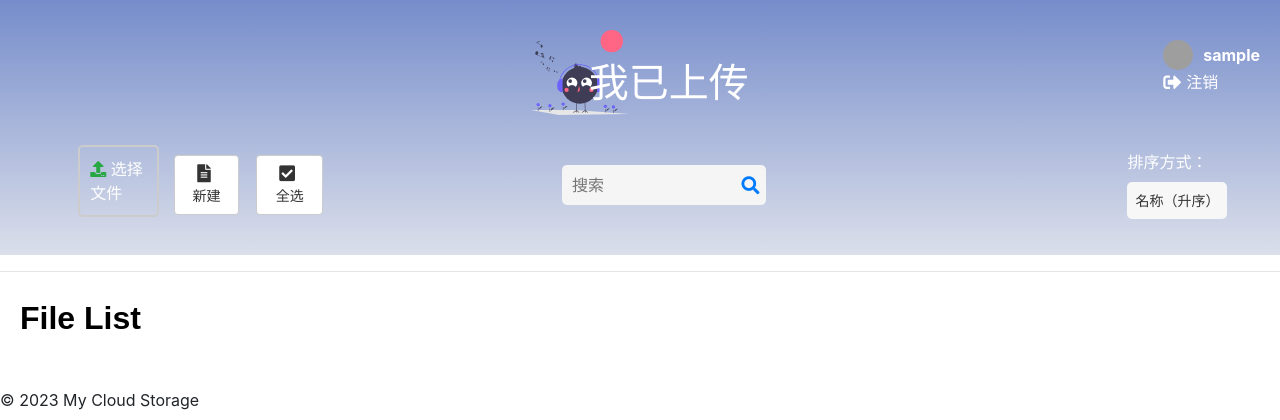
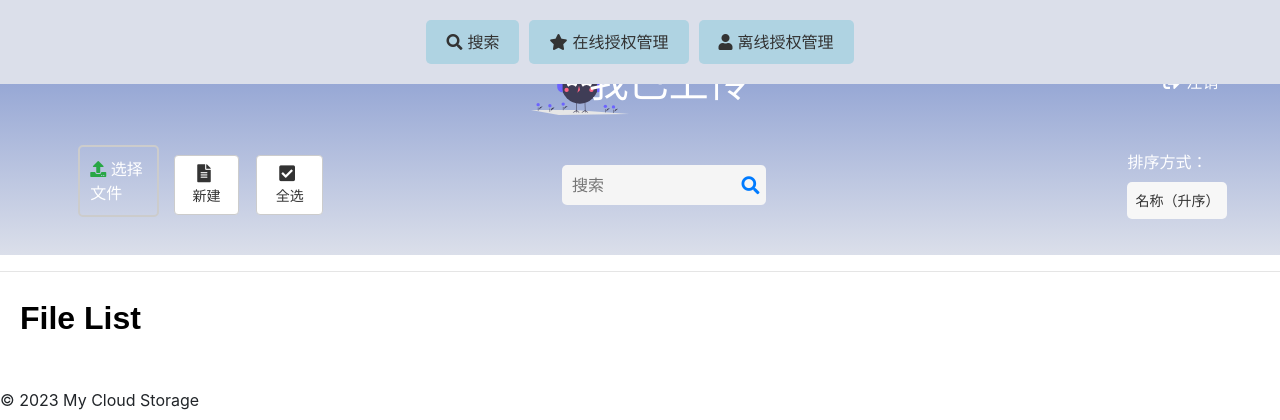
Before and after one commit to kawaiinonian/wbn-searchable-encryption, a Django app: page /upload/ in a window 1280 px wide. Shown: the top 420 px of the page. Run offline with Django 4.2, Linux system fonts and the light colour scheme; the visitor is signed in with stand-in values (Sample User, id 1); data that the repository does not hold is empty; parts of the project's set-up code (start-up, migrations or seed data) failed here and were passed over; some libraries are stand-ins or nearby versions; grey boxes are pictures that could not be loaded.

Commit message:
add, delete, onlineauth, offlineauth, search

```diff
--- a/project/shell/client/mycloud/views.py
+++ b/project/shell/client/mycloud/views.py
@@ -142,6 +142,7 @@ def search(request):
 
         try:
             user_aid = models.Aid.objects.get(user=user)
+            aid = user_aid.aid
         except:
             aid = None
 
@@ -169,10 +170,12 @@ def search(request):
         print(documents)
 
         response['documents'] = documents
-        response['error'] = '1'
-        if res['data'] == 'SUCCESS':
-            response['error'] = '0'
-        response['msg'] = res['data']
+        response['error'] = '0'
+        if res['data'][:5] == 'Error':
+            response['error'] = '1'
+            response['msg'] = res['data']
+
+        print(response)
 
         return JsonResponse(response)
 
@@ -310,15 +313,19 @@ def offline_auth(request):
         fun = 'OFFLINE'
         user = request.user
 
-        user_aid = models.Aid.objects.get(user=user)
-        if user_aid in None:
-            return JsonResponse({'msg': '你还未被授权其他文件，无法分发授权', 'error': '1'})
-        aida = user_aid.aid
+        try:
+            user_aid = models.Aid.objects.get(user=user)
+            aida = user_aid.aid
+        except:
+            aida = None
+
         username = user.username
         documents = request.POST.get('documents')
+        documents = documents.split( )
         # doc = [bytes(username).ljust(LAMBDA) + d.ljust(LAMBDA) for d in documents]
-        doc = [bytes(username.encode()).ljust(LAMBDA) + bytes(documents.encode()).ljust(LAMBDA)]
-        ub = get_key_from_bytes(bytes(tar_name))
+        doc = [bytes(documents[0].encode()).ljust(LAMBDA) + bytes(documents[1].encode()).ljust(LAMBDA)]
+        print(doc)
+        ub = get_key_from_bytes(bytes(tar_name.encode()))
         ukey1 = models.UKey.objects.get(user=user)
         uk1 = USER_KEY(
             get_key_from_bytes(ukey1.uk1),
@@ -347,6 +354,10 @@ def offline_auth(request):
 
         aset, ret_auth, ret_key = cusr.offline_auth(uk1, uk2, doc, ub, dockey, userauth)
 
+        ad = models.Aid.objects.create(
+            user = tar_user,
+            aid = bytes(aset.contents.aid)
+        )
         for key in ret_key:
             dk = models.DocKey.objects.create(
                 user = tar_user,
@@ -364,7 +375,7 @@ def offline_auth(request):
             )
             au.save()
 
-        data = {'aid': bytes(aset.aid), 'alpha': bytes(aset.trapgate), 'aidA': aida}
+        data = {'aid': bytes(aset.contents.aid), 'alpha': bytes(aset.contents.trapgate), 'aidA': aida}
         client_socket = socket.socket(socket.AF_INET, socket.SOCK_STREAM)
         client_socket.connect((SERVER_HOST, SERVER_PORT))
         message = {'src': username, 'dst': SERVER_NAME, 'function': fun, 'data': data}
--- a/project/shell/client/templates/html/upload.html
+++ b/project/shell/client/templates/html/upload.html
@@ -14,8 +14,13 @@
 </head>
 
 <body>
-
-
+  <div id="navbar">
+    <div class="nav-container">
+      <a href="#" class="nav-button" id="searchButton"><i class="fa fa-search"></i>搜索</a>
+      <a href="#" class="nav-button" id="onineButton"><i class="fas fa-star"></i>在线授权管理</a>
+      <a href="#" class="nav-button" id="offineButton"><i class="fas fa-user"></i>离线授权管理</a>
+    </div>
+  </div>
 
   <div class="wrapper">
     <nav>
--- a/project/shell/client/templates/static/css/upload.css
+++ b/project/shell/client/templates/static/css/upload.css
@@ -36,7 +36,55 @@ h1 {
 }
 
 
+/* 导航栏 */
+#navbar {
+  position: fixed;
+  top: 0;
+  width: 100%;
+  background-color: #DBDFEA;
+  padding: 20px 0;
+  transition: opacity 0.5s ease-in-out;
+  opacity: 0;
+  z-index:100;
+}
 
+#navbar:hover {
+  opacity: 1;
+}
+
+.nav-container {
+  display: flex;
+  justify-content: center;
+  gap: 10px;
+}
+
+.nav-button {
+  text-decoration: none;
+  color: #333;
+  background-color: #AFD3E2;
+  padding: 10px 20px;
+  border-radius: 5px;
+  transition: opacity 0.5s ease-in-out3s ease;
+}
+
+.nav-button:hover {
+  opacity: 0.8;
+}
+
+.nav-button:active {
+  background-color: #ddd;
+  border: 1px solid #ccc;
+  transition: ease-in-out3s ease;
+}
+
+
+.nav-button i {
+  margin-right: 5px;
+}
+
+.wrapper {
+  z-index: 99;
+}
 
 /* nav只有标题和用户 */
 nav {
--- a/project/shell/client/templates/static/js/upload.js
+++ b/project/shell/client/templates/static/js/upload.js
@@ -639,12 +639,6 @@ function sortByNameDesc(filesList) {
   });
 }
 
-
-
-
-
-
-
 // 获取输入框和搜索按钮元素
 const searchInput = document.querySelector('.search-input');
 const searchButton = document.querySelector('.search-button');
@@ -669,3 +663,23 @@ searchButton.addEventListener('click', () => {
     }
   });
 });
+
+document.getElementById('searchButton').addEventListener('click', function (e) {
+  e.preventDefault();  // 阻止链接的默认行为
+
+  // 弹出确认对话框
+  Swal.fire({
+    title: 'Are you sure?',
+    text: "You want to navigate to another page",
+    icon: 'warning',
+    showCancelButton: true,
+    confirmButtonColor: '#3085d6',
+    cancelButtonColor: '#d33',
+    confirmButtonText: 'Yes, navigate!'
+  }).then((result) => {
+    // 如果用户点击了“确认”按钮
+    if (result.isConfirmed) {
+      window.location.href = '../search';
+    }
+  })
+});
--- a/project/shell/server/c_server.py
+++ b/project/shell/server/c_server.py
@@ -36,10 +36,15 @@ class c_server:
 
         ret = []
         for i, t in enumerate(token):
+            print(token)
+            print(Uset)
             x = self.power(t[1], Uset[t[0]])
+            print(x)
             if aid is not None:
                 x = self.power(x, Aset[aid].alpha)
+                print(x)
             if x in Xset.keys():
                 ret.append((i, Xset[x]))
+                print(x)
 
         return ret
--- a/project/shell/server/main.py
+++ b/project/shell/server/main.py
@@ -67,7 +67,7 @@ def handle_client(client_socket):
                 response = {'src': server, 'dst': user_id, 'function': 'ADD', 'data': re}
 
             # Delete
-            if message['function'] == 'DELETE':
+            elif message['function'] == 'DELETE':
                 tmp = message['data']
                 try:
                     value_to_remove = list(tmp.values())[0]
@@ -116,6 +116,7 @@ def handle_client(client_socket):
                     aid = tmp['aid']
                     # re = c_svr.search(token, aid, USETS[user_id], ASETS[user_id], XSETS[user_id])
                     re = c_svr.search(token, aid, USETS, ASETS, XSETS)
+                    print(re)
                 except Exception as e:
                     re = f'Error: {e}'
                 response = {'src': server, 'dst': user_id, 'function': 'SEARCH', 'data': re}
```
Also changed, not shown: project/shell/client/templates/html/search.html (+3 -4 lines), project/shell/client/templates/static/js/search.js (+15 -45 lines).
